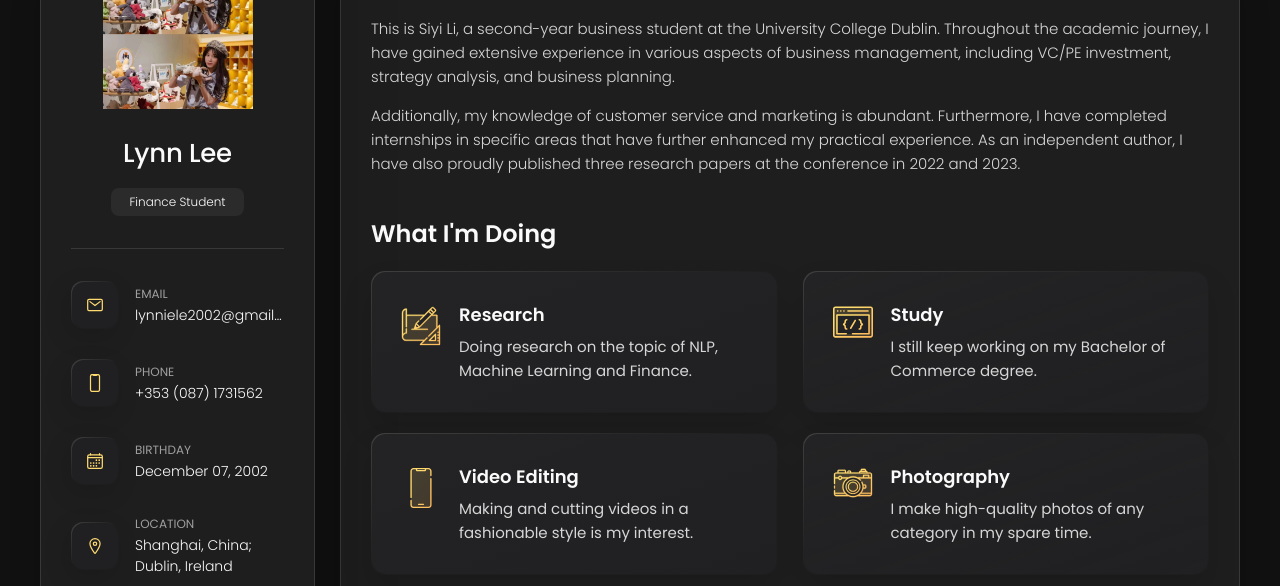
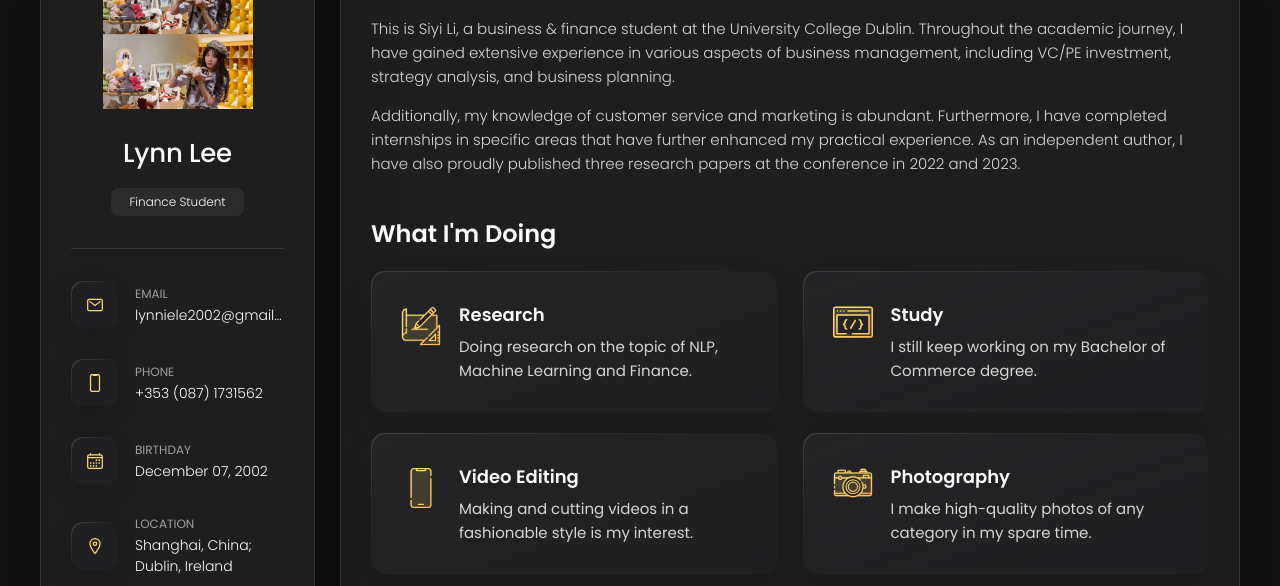
Before and after one commit to Lynnlee1207/Lynn-WebsitePage, a plain HTML site: page index.html in a window 1280 px wide. Shown: the part 162-748 px from the top of the page. Drawn offline with nearby package versions, Linux system fonts and the light colour scheme.

Commit message:
Update index.html

```diff
--- a/index.html
+++ b/index.html
@@ -209,7 +209,7 @@
 
         <section class="about-text">
           <p>
-            This is Siyi Li, a second-year business student at the University College Dublin.
+            This is Siyi Li, a business & finance student at the University College Dublin.
             Throughout the academic journey,
             I have gained extensive experience in various aspects of business management,
             including VC/PE investment, strategy analysis, and business planning.
```
